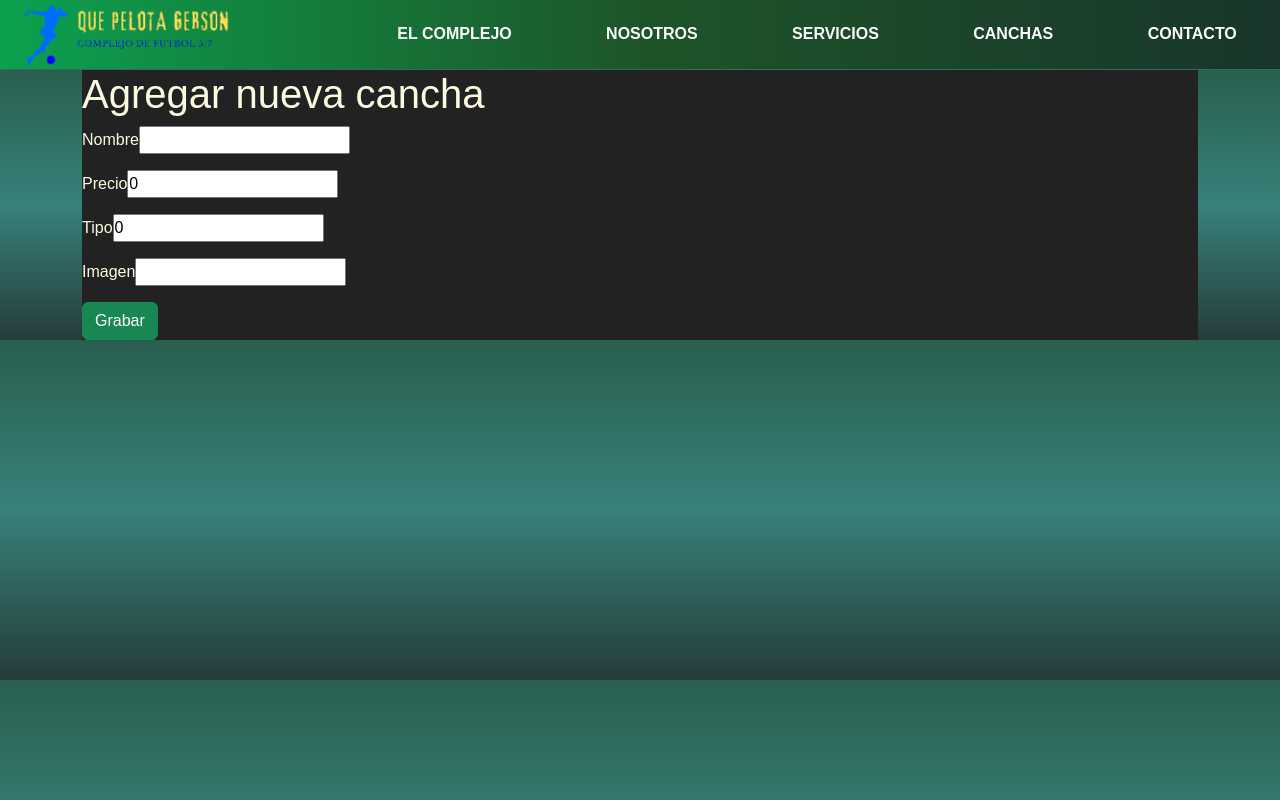
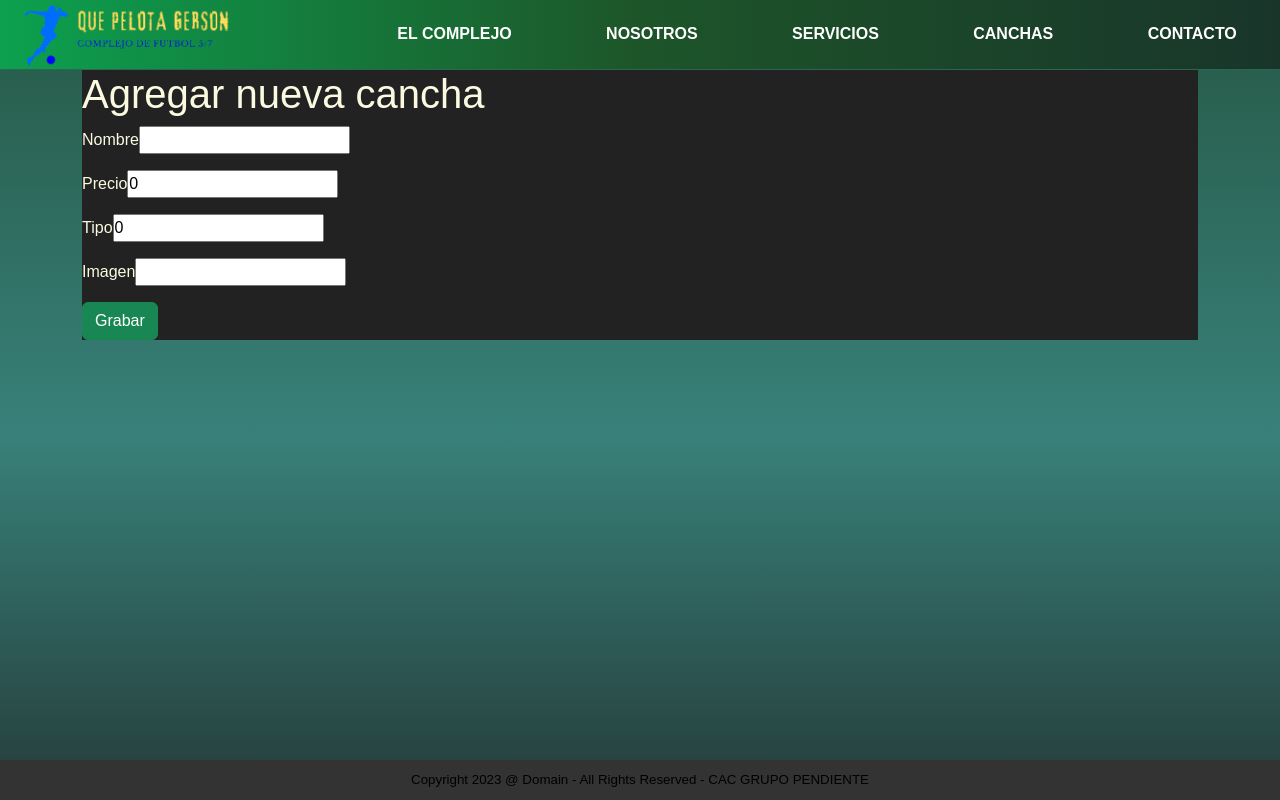
Before and after one commit to Brun0-Z/TPO-CRUD, a Python web app: template src/templates/canchas_nuevo.html in a window 1280 px wide. Run offline with Jinja, Linux system fonts and the light colour scheme; the template is opened without the code that fills it, so the values that code supplies are empty.

Commit message:
Corregido Footer

```diff
--- a/src/index.css
+++ b/src/index.css
@@ -91,12 +91,30 @@
     height:auto;
 }
 
+body {
+    display: flex;
+    flex-direction: column;
+    min-height: 100vh;
+    margin: 0;
+  }
+
+  main {
+    flex: 1;
+  }
+
+  footer {
+    padding: 10px;
+    text-align: center;
+    position: fixed;
+    bottom: 0;
+    width: 100%;
+  }
+
 .site-footer {
-    margin-top:350px;
+
     background-color: #333;
     color: white;
     text-align: center;
-
 }
 
 #footer-content{
--- a/src/templates/canchas_nuevo.html
+++ b/src/templates/canchas_nuevo.html
@@ -61,8 +61,12 @@
         </form>
       </div>
     </main>
-    <footer>
-      <!-- place footer here -->
+    <footer class="site-footer">
+      <div id="footer-content">
+        <p class="footer-text">
+          Copyright 2023 @ Domain - All Rights Reserved - CAC GRUPO PENDIENTE
+        </p>
+      </div>
     </footer>
     <!-- Bootstrap JavaScript Libraries -->
     <script
--- a/src/templates/index.html
+++ b/src/templates/index.html
@@ -19,7 +19,7 @@
     <header >
       <!-- place navbar here -->
       <div class="logo">
-        <a href="#" rel="noopener noreferrer">
+        <a href="index.html" rel="noopener noreferrer">
           <img class="png-logo" src="../QPG.png" alt="logo futbol 5"/>
         </a>
       </div>
```
Also changed, not shown: src/templates/canchas_update.html (+11 -7 lines).
